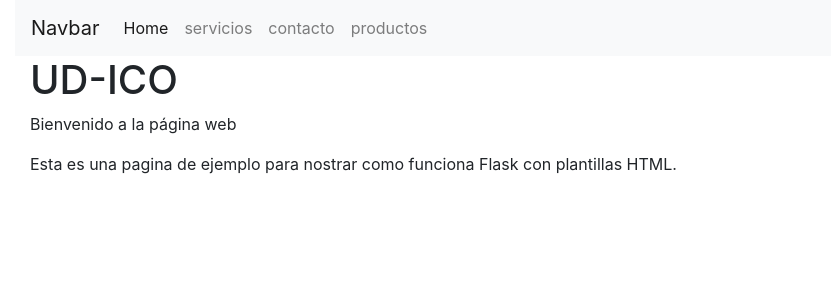
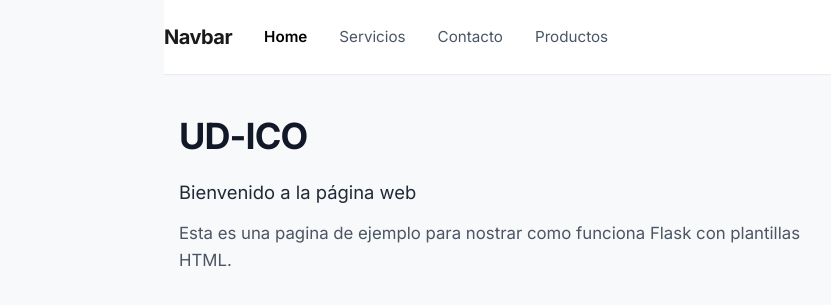
Before and after one commit to Jorge-Alejandro-Castro-Amaro/appweb01, a Flask app: page / in a window 1280 px wide. Shown: the top 305 px of the page, without its empty margins (0-831 px from the left). Run offline with Flask 3, Linux system fonts and the light colour scheme.

Commit message:
implementacion css 2026-10-28

```diff
--- /dev/null
+++ b/static/styles/css/styles.css
@@ -0,0 +1,70 @@
+/* Importación de fuente moderna y legible */
+@import url('https://fonts.googleapis.com/css2?family=Inter:wght@300;400;600;700&display=swap');
+
+/* Configuración global */
+body {
+  font-family: 'Inter', -apple-system, BlinkMacSystemFont, "Segoe UI", Roboto, sans-serif;
+  background-color: #f8f9fa;
+  color: #2b2d42;
+  line-height: 1.6;
+}
+
+/* Limpieza del contenedor principal */
+body > .container-fluid {
+  max-width: 1000px;
+  margin: 0 auto;
+  padding: 0 1.5rem;
+}
+
+/* Navbar Minimalista */
+.navbar {
+  background-color: #ffffff !important;
+  border-bottom: 1px solid #eaecf0;
+  padding: 1rem 0;
+  margin-bottom: 2.5rem;
+  box-shadow: 0 1px 3px rgba(0, 0, 0, 0.02);
+}
+
+.navbar-brand {
+  font-weight: 700;
+  color: #1a1a1a !important;
+  letter-spacing: -0.5px;
+  font-size: 1.25rem;
+}
+
+.navbar-nav .nav-link {
+  color: #4a5568 !important;
+  font-weight: 500;
+  font-size: 0.95rem;
+  padding: 0.5rem 1rem !important;
+  transition: color 0.2s ease-in-out;
+  text-transform: capitalize; /* Normaliza 'servicios', 'contacto', 'productos' */
+}
+
+.navbar-nav .nav-link:hover,
+.navbar-nav .nav-item.active .nav-link {
+  color: #000000 !important;
+  font-weight: 600;
+}
+
+/* Estilos de Contenido (index, productos, servicios, contacto) */
+.container-fluid > h1 {
+  font-size: 2.25rem;
+  font-weight: 700;
+  color: #111827;
+  margin-bottom: 1.25rem;
+  letter-spacing: -0.025em;
+}
+
+.container-fluid > p {
+  color: #4b5563;
+  font-size: 1.05rem;
+  max-width: 650px;
+  margin-bottom: 0.75rem;
+}
+
+/* Estilo para mensajes/destacados opcionales */
+.container-fluid > p:first-of-type {
+  color: #1f2937;
+  font-size: 1.15rem;
+}
--- a/templates/layout.html
+++ b/templates/layout.html
@@ -6,6 +6,10 @@
       href="https://cdn.jsdelivr.net/npm/bootstrap@4.6.2/dist/css/bootstrap.min.css"
       integrity="sha384-xOolHFLEh07PJGoPkLv1IbcEPTNtaed2xpHsD9ESMhqIYd0nLMwNLD69Npy4HI+N"
       crossorigin="anonymous"
+    />
+    <link
+      rel="stylesheet"
+      href="{{ url_for('static', filename='styles/css/styles.css') }}"
     />
     <meta charset="UTF-8" />
     <meta name="viewport" content="width=device-width, initial-scale=1.0" />
```
